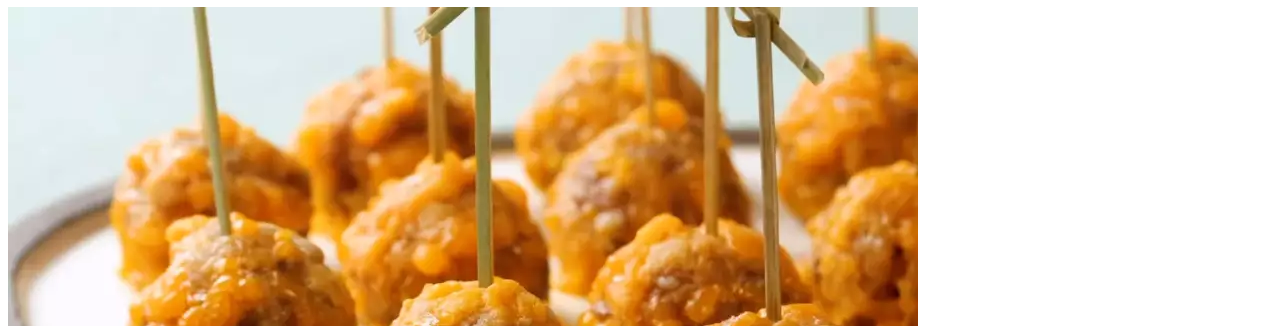
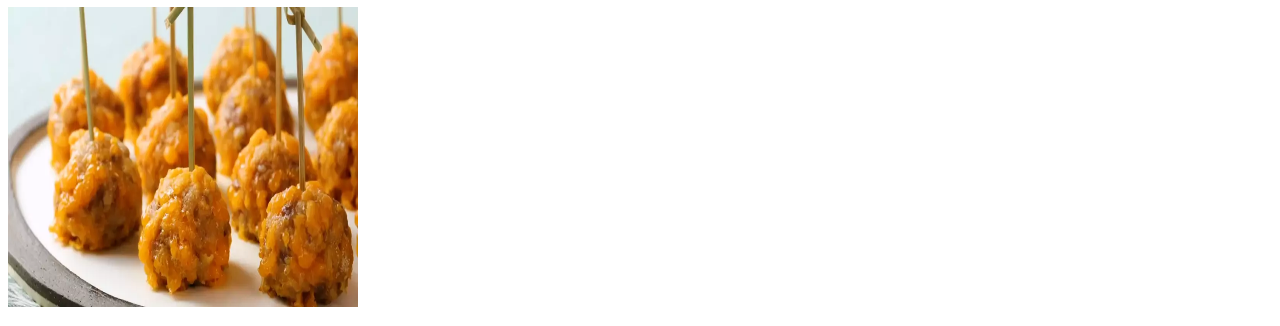
Before and after one commit to deskstan24/odin-recipes, a plain HTML site: page recipes/spicy-sausage.html in a window 1280 px wide. Shown: the part 99-425 px from the top of the page. Drawn offline with Linux system fonts and the light colour scheme.

Commit message:
Added sizes for images

```diff
--- a/recipes/spicy-sausage.html
+++ b/recipes/spicy-sausage.html
@@ -10,7 +10,12 @@
 
     <h1>Spicy Sausage Balls</h1>
 
-    <img src="../images/spicy sausage balls.webp" alt="pics of sausage balls" />
+    <img
+      src="../images/spicy sausage balls.webp"
+      alt="pics of sausage balls"
+      height="300px"
+      width="350px"
+    />
     <h1>Ingredients</h1>
     <ul>
       <li>1 pound bulk spicy pork sausage</li>
```
Also changed, not shown: recipes/lasagna.html (+6 -1 lines), recipes/morning-muffins.html (+6 -1 lines).
